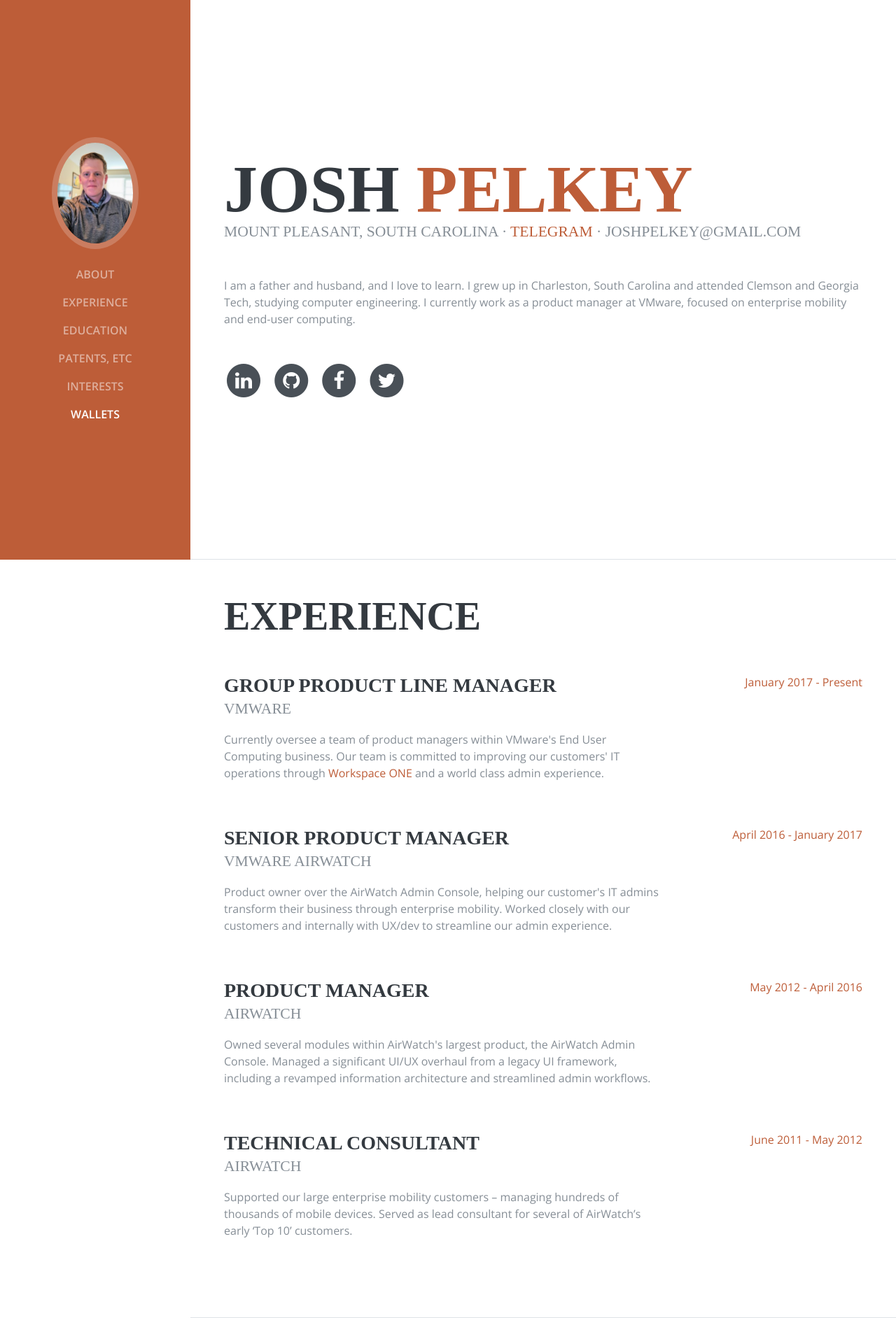
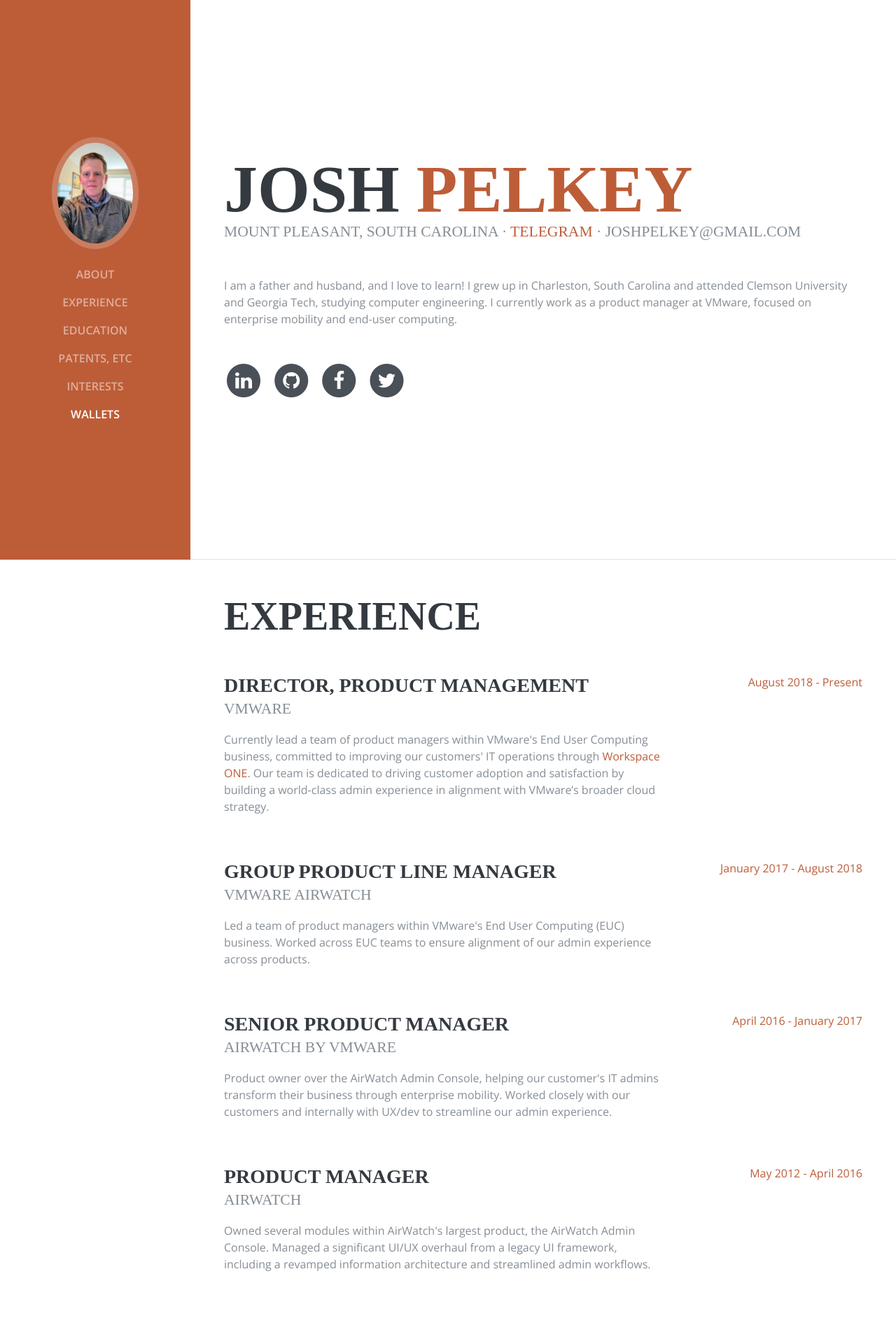
Before and after one commit to joshpelkey/joshpelkey.com, a Django app: page / in a window 1280 px wide. Shown: the top 1884 px of the page at 70% size. Run offline with Django 3.2, Linux system fonts and the light colour scheme; some libraries are stand-ins or nearby versions; some web fonts are replaced.

Commit message:
update to director

```diff
--- a/templates/welcome.html
+++ b/templates/welcome.html
@@ -74,8 +74,8 @@
             <a href="https://t.me/joshpelkey" target="_blank">telegram</a> ·
             joshpelkey@gmail.com
           </div>
-          <p class="mb-5">I am a father and husband, and I love to learn. I grew
-          up in Charleston, South Carolina and attended Clemson and Georgia Tech, studying
+          <p class="mb-5">I am a father and husband, and I love to learn! I grew
+          up in Charleston, South Carolina and attended Clemson University and Georgia Tech, studying
           computer engineering. I currently work as a product manager at VMware,
           focused on enterprise mobility and end-user computing.</p>
           <ul class="list-inline list-social-icons mb-0">
@@ -121,25 +121,40 @@
 
           <div class="resume-item d-flex flex-column flex-md-row mb-5">
             <div class="resume-content mr-auto">
-              <h3 class="mb-0">Group Product Line Manager</h3>
+              <h3 class="mb-0">Director, Product Management</h3>
               <div class="subheading mb-3">VMware</div>
-              <p>Currently oversee a team of product managers within VMware's End User
-              Computing business. Our team is committed to improving our customers' IT
+              <p>Currently lead a team of product managers within VMware's End User
+              Computing business, committed to improving our customers' IT
               operations through
               <a href="https://www.vmware.com/products/workspace-one.html">
-                  Workspace ONE
-              </a>
-               and a world class admin experience.</p>
+                  Workspace ONE</a>.
+               Our team is dedicated to driving customer adoption and satisfaction by building
+               a world-class admin experience in alignment with VMware’s broader
+               cloud strategy.
+              </p>
             </div>
             <div class="resume-date text-md-right">
-              <span class="text-primary">January 2017 - Present</span>
+              <span class="text-primary">August 2018 - Present</span>
+            </div>
+          </div>
+
+          <div class="resume-item d-flex flex-column flex-md-row mb-5">
+            <div class="resume-content mr-auto">
+              <h3 class="mb-0">Group Product Line Manager</h3>
+              <div class="subheading mb-3">VMware AirWatch</div>
+              <p>Led a team of product managers within VMware's End User
+              Computing (EUC) business. Worked across EUC teams to ensure
+              alignment of our admin experience across products.</p>
+            </div>
+            <div class="resume-date text-md-right">
+              <span class="text-primary">January 2017 - August 2018</span>
             </div>
           </div>
 
           <div class="resume-item d-flex flex-column flex-md-row mb-5">
             <div class="resume-content mr-auto">
               <h3 class="mb-0">Senior Product Manager</h3>
-              <div class="subheading mb-3">VMware AirWatch</div>
+              <div class="subheading mb-3">AirWatch by VMware</div>
               <p>Product owner over the AirWatch Admin
               Console, helping our customer's IT admins transform their business
               through enterprise mobility. Worked closely with our customers and internally with
@@ -195,7 +210,7 @@
                     <li>
                         <i class="fa-li fa fa-star text-warning"></i>
                         Graduate research assistant under
-                        <a href="https://www.ece.gatech.edu/faculty-staff-directory/george-f-riley">
+                        <a href="https://www.ece.gatech.edu/news/607255/loving-memory-george-riley">
                             Dr. George Riley
                         </a>
                         . My research interests included the
@@ -203,7 +218,7 @@
                     </li>
                     <li>
                         <i class="fa-li fa fa-star text-warning"></i>
-                        Represented <a href="https://www.nsnam.org/">ns-3</a>
+                        Represented the <a href="https://www.nsnam.org/">ns-3</a>
                         project as a mentor at
                         <a href="https://summerofcode.withgoogle.com/">
                             Google Summer of Code
```
